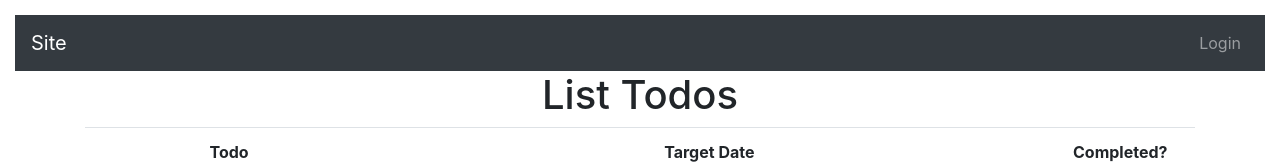
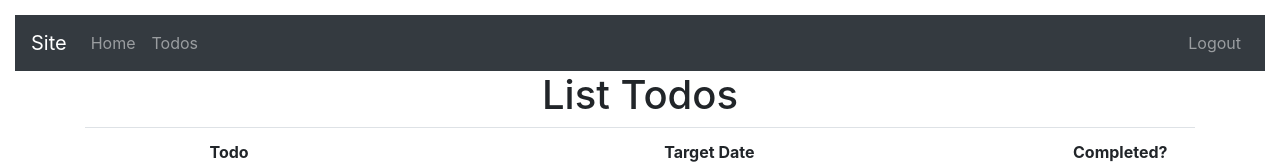
Before and after one commit to TechBrenda/todo-app, a React (Create React App) app in the folder todo-app/: page /todo in a window 1280 px wide. Shown: the top 164 px of the page. Built offline with nearby package versions, Linux system fonts and the light colour scheme; sample sign-in values are in the browser's storage.

Commit message:
Enable Todo app to load user from session storage in the event of refresh

```diff
--- a/todo-app/src/components/todo/AuthenticationService.js
+++ b/todo-app/src/components/todo/AuthenticationService.js
@@ -4,8 +4,16 @@ class AuthenticationService {
   }
 
   isUserLoggedIn () {
-    const user = window.sessionStorage.getItem('authenticatedUser')
-    return (user !== null)
+    return window.sessionStorage.getItem('authenticatedUser') !== null
+  }
+
+  getUser () {
+    let user = window.sessionStorage.getItem('authenticatedUser')
+    if (user === null) {
+      return ''
+    } else {
+      return user
+    }
   }
 
   logout () {
--- a/todo-app/src/components/todo/TodoApp.js
+++ b/todo-app/src/components/todo/TodoApp.js
@@ -17,6 +17,15 @@ class TodoApp extends Component {
     this.state = {
       isUserLoggedIn: false,
       username: ''
+    }
+  }
+
+  componentDidMount() {
+    if (AuthenticationService.isUserLoggedIn()) {
+      this.setState({
+        isUserLoggedIn: true,
+        username: AuthenticationService.getUser()
+      })
     }
   }
 
```
